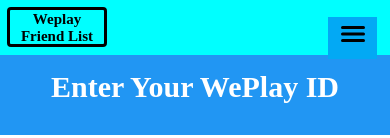
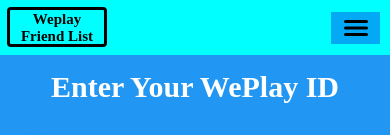
Before and after one commit to Rajdip9999/New_react_project, a React (Vite) app: page / in a window 390 px wide. Shown: the top 138 px of the page. Built offline with nearby package versions, Linux system fonts and the light colour scheme.

Commit message:
fix menu button

```diff
--- a/component/nav.css
+++ b/component/nav.css
@@ -34,9 +34,9 @@
 
 .menuBtn{
         width: 49px;
-        height: 42px;
-        margin-right: 13px;
-        margin-top: 17px;
+        height: 32px;
+        margin-right: 10px;
+        margin-top: 12px;
         font-size: 32px;
         text-align: center;
         background: #03A9F4;
```
